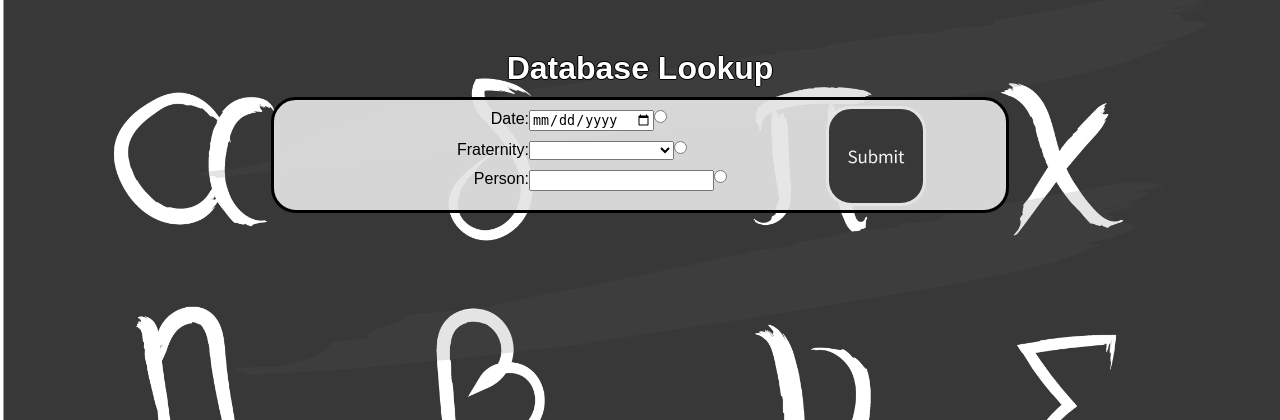
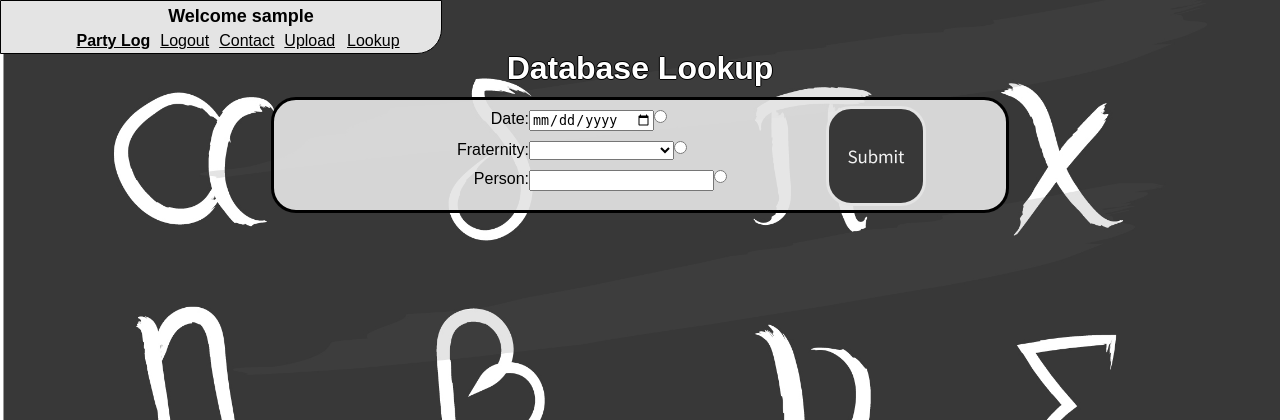
Before and after one commit to carsonhynes/partylog-websys, a PHP site: page /lookup.php in a window 1280 px wide. Shown: the top 420 px of the page. Run offline with PHP 8.4, Linux system fonts and the light colour scheme; the visitor is signed in with stand-in values (Sample User, id 1); style sheets or scripts are compiled from the project's sources.

Commit message:
Upload link and menu changes
Added an upload link and lookup link to the menu that will show when a
user is logged in.

```diff
--- a/index.php
+++ b/index.php
@@ -19,10 +19,10 @@
 <menu>
 	<?php session_start(); if(isset($_SESSION['username'])) echo "<p> Welcome " . htmlentities($_SESSION['username']) ."</p>";?>
 	<ul>
-		<li id="title"><strong>Party Log</strong></li>
+		<li id="title"><strong><a href="index.php">Party Log</a></strong></li>
 		<li><a href="login.php"><?php echo (isset($_SESSION['username'])) ? "Logout" : "Login";?></a></li>
 		<li><a href="mailto:carsonhynes@gmail.com?Subject=Party%20Log" target="_top">Contact</a></li>
-		<li>Help</li>
+		<?php if(isset($_SESSION['username'])) echo "<li><a href='upload.php'>Upload</a><li><li><a href='lookup.php'>Lookup</a><li>";?>
 	</ul>
 </menu>
 
--- a/lookup.php
+++ b/lookup.php
@@ -98,8 +98,16 @@ try {
 </head>
 
 <body>
-
-<h1>Database Lookup</h1>
+	<menu>
+		<?php session_start(); if(isset($_SESSION['username'])) echo "<p> Welcome " . htmlentities($_SESSION['username']) ."</p>";?>
+		<ul>
+			<li id="title"><strong><a href="index.php">Party Log</a></strong></li>
+			<li><a href="login.php"><?php echo (isset($_SESSION['username'])) ? "Logout" : "Login";?></a></li>
+			<li><a href="mailto:carsonhynes@gmail.com?Subject=Party%20Log" target="_top">Contact</a></li>
+			<?php if(isset($_SESSION['username'])) echo "<li><a href='upload.php'>Upload</a><li><li><a href='lookup.php'>Lookup</a><li>";?>
+		</ul>
+	</menu>
+	<h1>Database Lookup</h1>
 
 <form action="lookup.php" method="post" onsubmit="return validate(this)">
 
--- a/resources/css/page.css
+++ b/resources/css/page.css
@@ -12,7 +12,7 @@ menu {
 	position: fixed;
 	top: 0;
     left: 0;
-    width: 320px;
+    width: 400px;
     margin: 0 0 0 0;
 
     z-index: 1;
@@ -21,6 +21,7 @@ menu {
 
     border: 1px solid #000;
     border-bottom-right-radius: 25px;
+    text-align: center;
 }
 
 menu p{
--- a/upload.php
+++ b/upload.php
@@ -11,12 +11,12 @@
 <body>
 
 	<menu>
-		<?php if(isset($_SESSION['username'])) echo "<p class=\"username\"> Welcome " . htmlentities($_SESSION['username']) ."</p>";?>
+		<?php session_start(); if(isset($_SESSION['username'])) echo "<p> Welcome " . htmlentities($_SESSION['username']) ."</p>";?>
 		<ul>
-			<li id="title"><strong>Party Log</strong></li>
+			<li id="title"><strong><a href="index.php">Party Log</a></strong></li>
 			<li><a href="login.php"><?php echo (isset($_SESSION['username'])) ? "Logout" : "Login";?></a></li>
 			<li><a href="mailto:carsonhynes@gmail.com?Subject=Party%20Log" target="_top">Contact</a></li>
-			<li>Help</li>
+			<?php if(isset($_SESSION['username'])) echo "<li><a href='upload.php'>Upload</a><li><li><a href='lookup.php'>Lookup</a><li>";?>
 		</ul>
 	</menu>
 
```
Also changed, not shown: login.php (+3 -6 lines).
